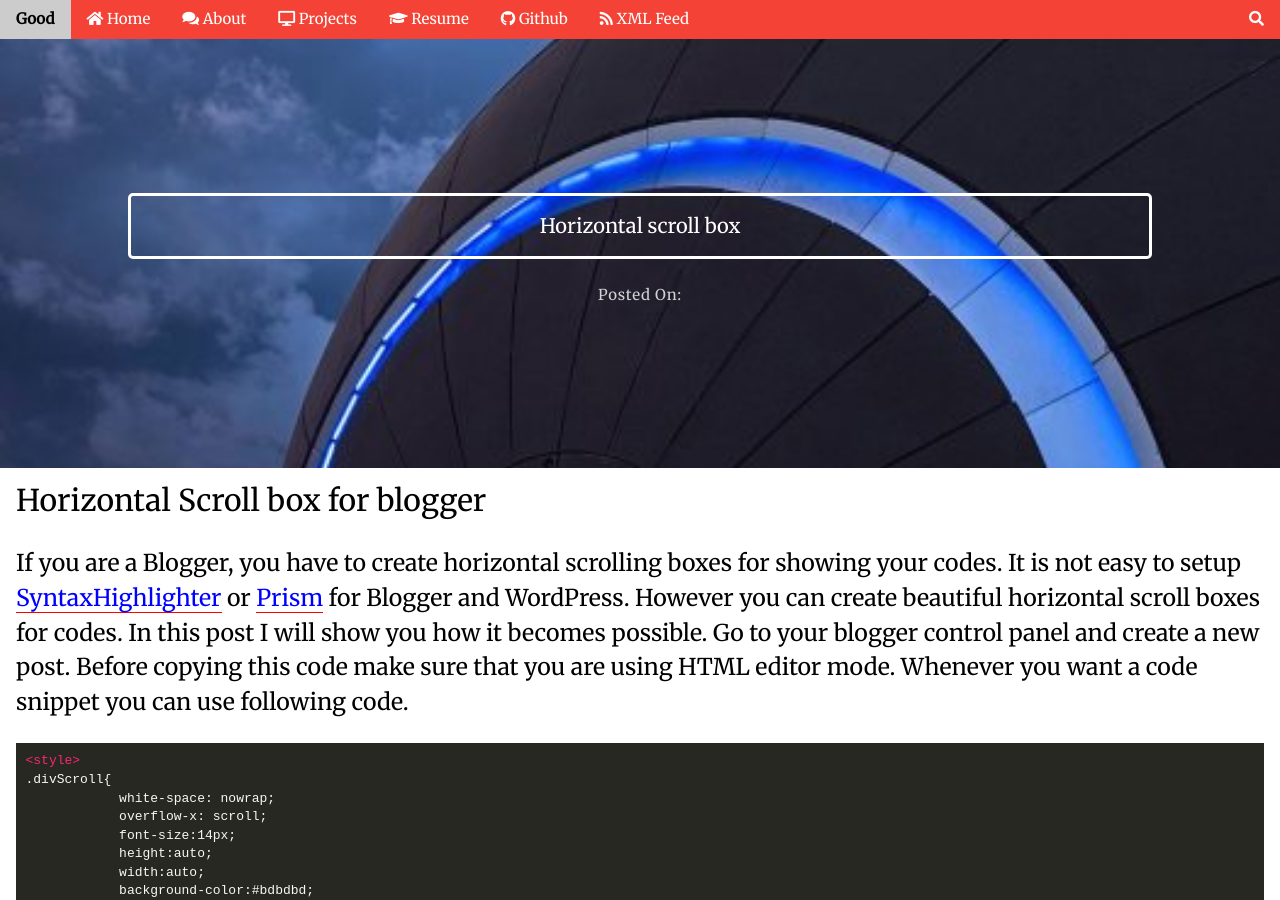
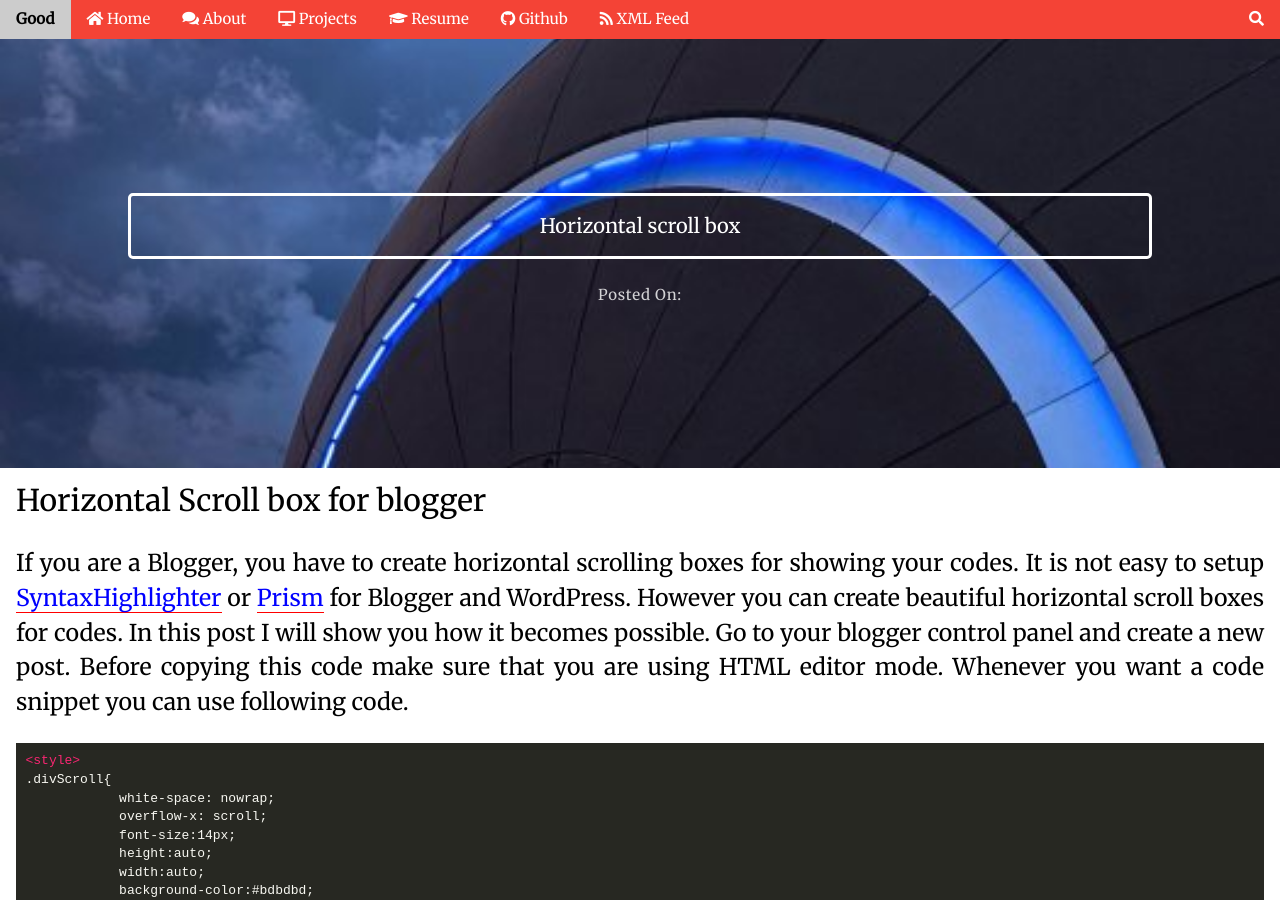
Before and after one commit to chipprogrammers/Good, a Jekyll site: the page built from _posts/2017-06-17-horizontal-scroll-box.md, in a window 1280 px wide and 900 px high. Built offline with Jekyll 4.4.1, drawn with Linux system fonts in a browser that asks for light colours; comment, search, counter and statistics services are not loaded.

Commit message:
Update post.html

```diff
--- a/_layouts/post.html
+++ b/_layouts/post.html
@@ -6,7 +6,7 @@
 <!-- Go to www.addthis.com/dashboard to customize your tools -->
 <script src="//s7.addthis.com/js/300/addthis_widget.js#pubid=ra-5aa39bfee6d7726e"></script>
 </head>
-<body tyspe="text-align: justify">
+<body style="text-align: justify">
 {% include navbar.html %}
 {% include parallax.html %}
 <div class="content-wrapper myFont">
```
